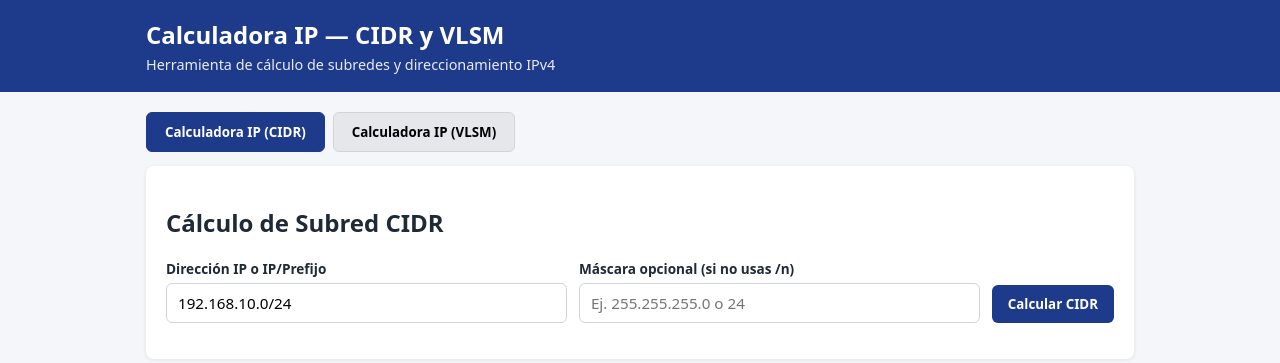
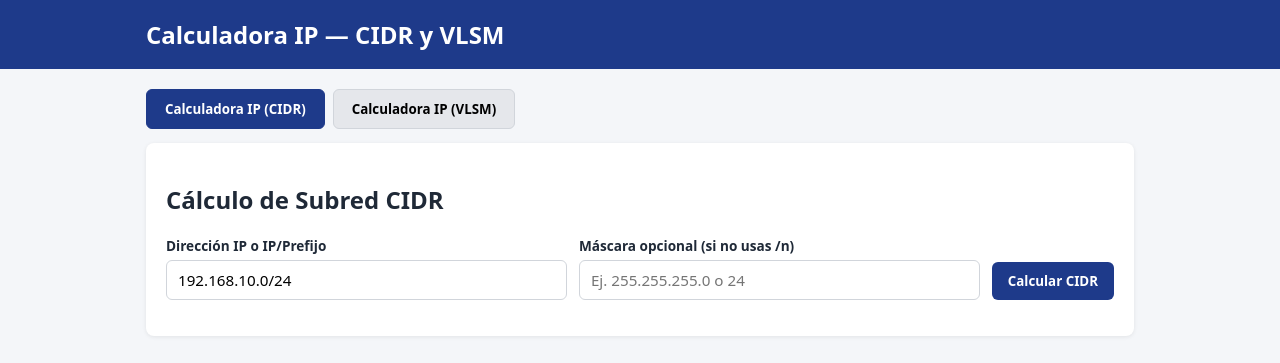
Before and after one commit to margaritabases-ai/CalculadoraIP, a Flask app: page / in a window 1280 px wide. Shown: the top 363 px of the page. Run offline with Flask 3, Linux system fonts and the light colour scheme.

Commit message:
Update index.html

```diff
--- a/templates/index.html
+++ b/templates/index.html
@@ -10,7 +10,6 @@
   <header class="topbar">
     <div class="container">
       <h1>Calculadora IP — CIDR y VLSM</h1>
-      <p>Herramienta de cálculo de subredes y direccionamiento IPv4</p>
     </div>
   </header>
 
```
